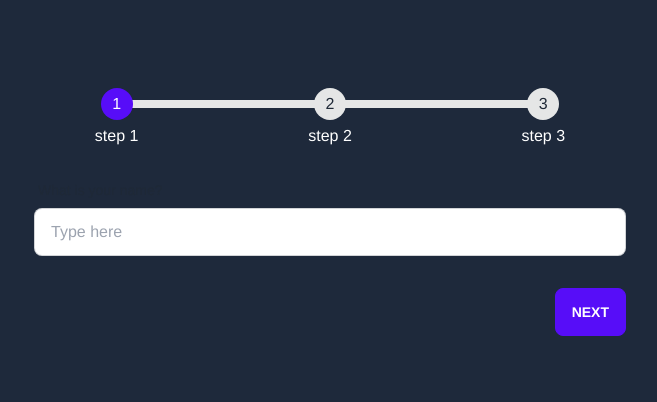
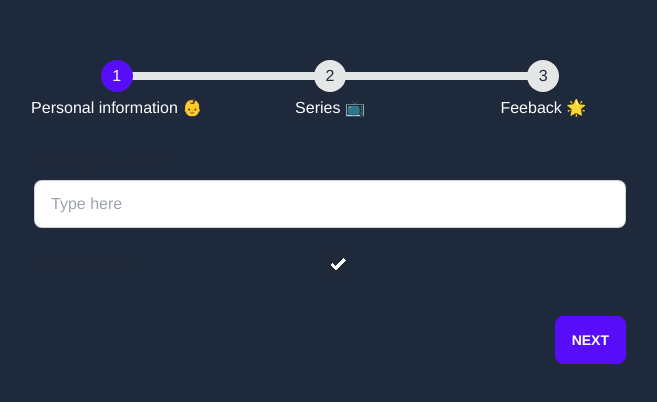
Before and after one commit to nikhilhenry/vue-multistepform, a Vue app: page / in a window 1280 px wide. Shown: the part 190-592 px from the top of the page, without its empty margins (310-967 px from the left). Built offline with nearby package versions, Linux system fonts and the light colour scheme.

Commit message:
update steps

```diff
--- a/src/App.vue
+++ b/src/App.vue
@@ -1,6 +1,6 @@
 <template>
   <div class="flex flex-col items-center justify-center h-screen">
-    <MultiStepForm :forms="forms" :steps="['step 1','step 2','step 3']"
+    <MultiStepForm :forms="forms" :steps="['Personal information 👶','Series 📺','Feeback 🌟']"
       :submit-action="submitAction"
     />
   </div>
@@ -9,9 +9,10 @@
 <script lang="ts" setup>
  import MultiStepForm from "./components/MultiStepForm.vue"
  import Step1 from "./components/Step1.vue"
+ import Step2 from "./components/Step2.vue"
  import Step3 from "./components/Step3.vue"
 
- const forms = [Step1,Step1,Step3]
+ const forms = [Step1,Step2,Step3]
  const submitAction = () => {console.log("submitting form...")}
 </script>
 
--- a/src/components/Step1.vue
+++ b/src/components/Step1.vue
@@ -5,4 +5,10 @@
       </label>
       <input type="text" placeholder="Type here" class="input input-bordered w-full" />
     </div>
+    <div class="form-control max-w-xs pt-4">
+      <label class="cursor-pointer label">
+        <span class="label-text">I am awesome</span>
+        <input type="checkbox" checked="checked" class="checkbox" />
+      </label>
+    </div>
 </template>
--- /dev/null
+++ b/src/components/Step2.vue
@@ -0,0 +1,15 @@
+<template>
+    <div class="form-control w-full">
+      <label class="label">
+        <span class="label-text">Pick the best fantasy franchise</span>
+      </label>
+      <select class="select select-bordered">
+        <option disabled selected>Pick one</option>
+        <option>Star Wars</option>
+        <option>Harry Potter</option>
+        <option>Lord of the Rings</option>
+        <option>Planet of the Apes</option>
+        <option>Star Trek</option>
+      </select>
+    </div>
+</template>
--- a/src/components/Step3.vue
+++ b/src/components/Step3.vue
@@ -1,15 +1,12 @@
 <template>
-    <div class="form-control w-full max-w-xs">
-      <label class="label">
-        <span class="label-text">Pick the best fantasy franchise</span>
-      </label>
-      <select class="select select-bordered">
-        <option disabled selected>Pick one</option>
-        <option>Star Wars</option>
-        <option>Harry Potter</option>
-        <option>Lord of the Rings</option>
-        <option>Planet of the Apes</option>
-        <option>Star Trek</option>
-      </select>
+    <div class="form-control w-full">
+        <div class="rating rating-lg">
+          <input type="radio" name="rating-9" class="rating-hidden" />
+          <input type="radio" name="rating-9" class="mask mask-star-2" />
+          <input type="radio" name="rating-9" class="mask mask-star-2" checked />
+          <input type="radio" name="rating-9" class="mask mask-star-2" />
+          <input type="radio" name="rating-9" class="mask mask-star-2" />
+          <input type="radio" name="rating-9" class="mask mask-star-2" />
+        </div>
     </div>
 </template>
```
